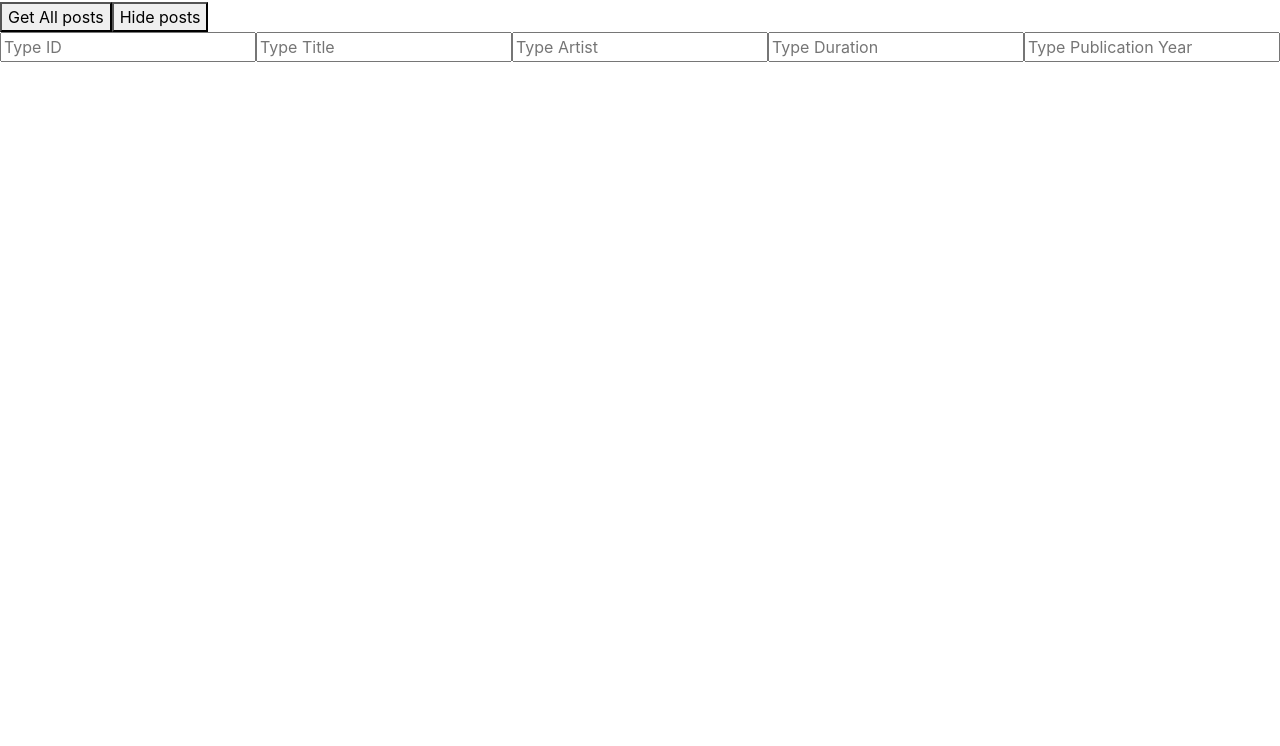
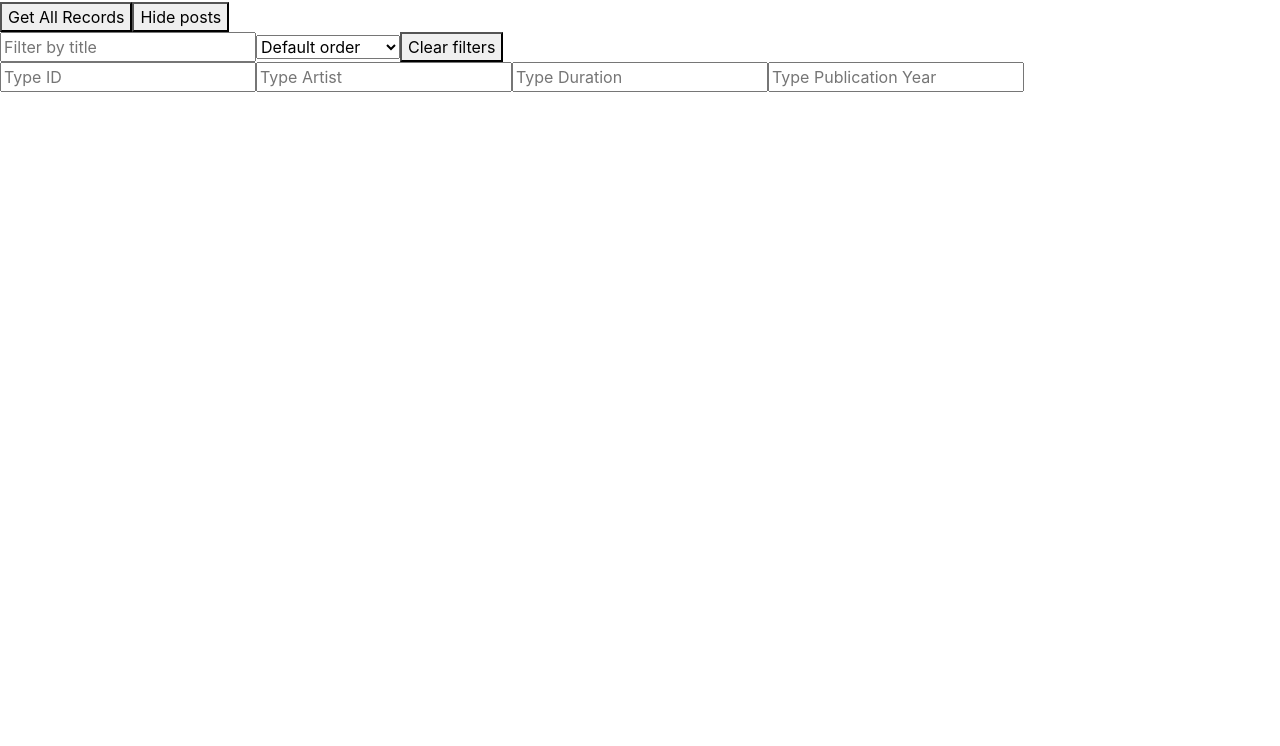
Before and after one commit to Neozt001/RestMusicFrontEnd, a plain HTML site: page index.html in a window 1280 px wide. Shown: the part 54-800 px from the top of the page. Drawn offline with nearby package versions, Linux system fonts and the light colour scheme; files that its build step writes are made by us from their sources.

Commit message:
Add solution to filter

```diff
--- a/index.html
+++ b/index.html
@@ -13,23 +13,35 @@
         <div id="app">
             <h1> Music Records </h1>
 
-            <button id = "button1" v-on:click="getAllPosts">Get All posts</button>
+            <button id = "button1" v-on:click="getAllPosts">Get All Records</button>
             <button id = "button2" v-on:click="showPosts = !showPosts">
                 {{ showPosts ? 'Hide posts' : 'Show posts' }}
             </button>
 
             <div>
-                <input v-model="id" type="text" placeholder= "Type ID" />
-                <input v-model="title" id = "text" placeholder= "Type Title" />
-                <input v-model="artist" type= "text" placeholder= "Type Artist" />
-                <input v-model="duration" type= "text" placeholder= "Type Duration" />
-                <input v-model="publicationYear" type= "text" placeholder= "Type Publication Year" />
-                <!-- <button v-on:click="filterPosts">Filter posts</button>
-                <button v-on:click="sortByPrice">Sort by Price</button> -->
+                <input v-model="title" id = "text" placeholder="Filter by title" />
+                <select v-model="sortBy" aria-label="Sort records by">
+                    <option value="">Default order</option>
+                    <option value="id">ID</option>
+                    <option value="title">Title</option>
+                    <option value="artist">Artist</option>
+                    <option value="duration">Duration</option>
+                    <option value="publicationYear">Publication year</option>
+                </select>
+                <button v-on:click="clearFilters">Clear filters</button>
             </div>
 
+            <div>
+                <input v-model="id" type="text" placeholder="Type ID" />
+                <input v-model="artist" type="text" placeholder="Type Artist" />
+                <input v-model="duration" type="text" placeholder="Type Duration" />
+                <input v-model="publicationYear" type="text" placeholder="Type Publication Year" />
+            </div>
+
+            <p v-if="errorMessage" role="alert">{{ errorMessage }}</p>
+
             <ul v-if="showPosts">
-                <li class="list-group-item" v-for="post in postList" :key="post.id">
+                <li class="list-group-item" v-for="post in filteredPosts" :key="post.id">
                     id: {{ post.id }} - title: {{ post.title }} - artist: {{ post.artist }} - duration: {{ post.duration }} - publication year: {{ post.publicationYear }}
                 </li>
             </ul>
--- a/main.js
+++ b/main.js
@@ -7,22 +7,50 @@ const app = Vue.createApp({
         artist: '',
         duration: '',
         publicationYear: '',
+        sortBy: '',
         showPosts: true,
-        statusCode: null
+        statusCode: null,
+        errorMessage: ''
+    }
+  },
+  computed: {
+    filteredPosts() {
+        let records = this.postList;
+        const title = this.title.trim().toLocaleLowerCase();
+        if (title) {
+            records = records.filter(record =>
+                (record.title || '').toLocaleLowerCase().includes(title)
+            );
+        }
+
+        if (this.sortBy === 'id' || this.sortBy === 'duration' || this.sortBy === 'publicationYear') {
+            records = [...records].sort((a, b) => a[this.sortBy] - b[this.sortBy]);
+        } else if (this.sortBy === 'title' || this.sortBy === 'artist') {
+            const field = this.sortBy;
+            records = [...records].sort((a, b) =>
+                (a[field] || '').localeCompare(b[field] || '', undefined, { sensitivity: 'base' })
+            );
+        }
+
+        return records;
     }
   },
   methods: {
     getAllPosts() {
         axios.get('http://localhost:5209/api/musicRecords')
             .then(response => {
-                console.log(response)
-                console.log('Status code:', response.status)
-                this.postList = response.data
-                console.log(this.postList)
+                this.statusCode = response.status;
+                this.postList = response.data;
+                this.errorMessage = '';
             })
             .catch(error => {
-                console.error('Error fetching posts:', error)
+                this.errorMessage = 'Could not load music records. Check that the backend is running and accessible.';
+                console.error('Error fetching music records:', error);
             })
+    },
+    clearFilters() {
+        this.title = '';
+        this.sortBy = '';
     }
   }
 });
```
